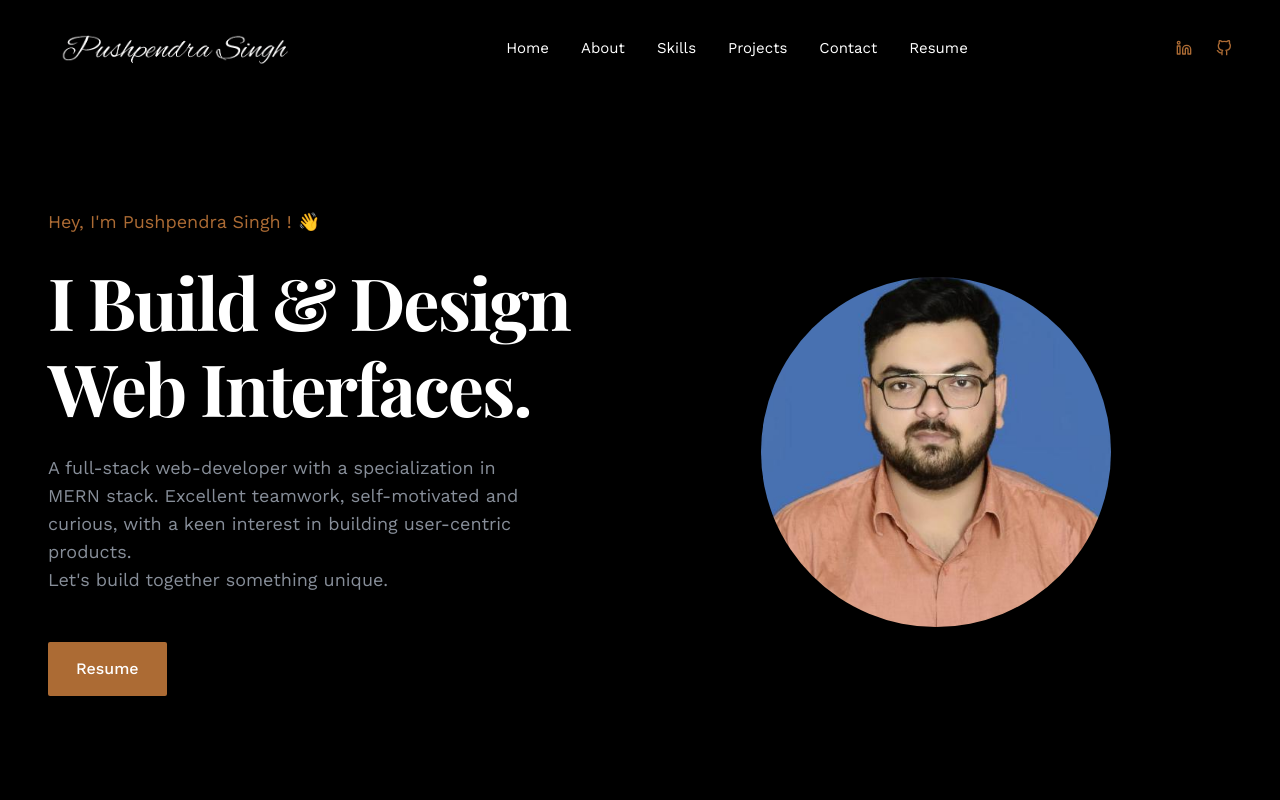
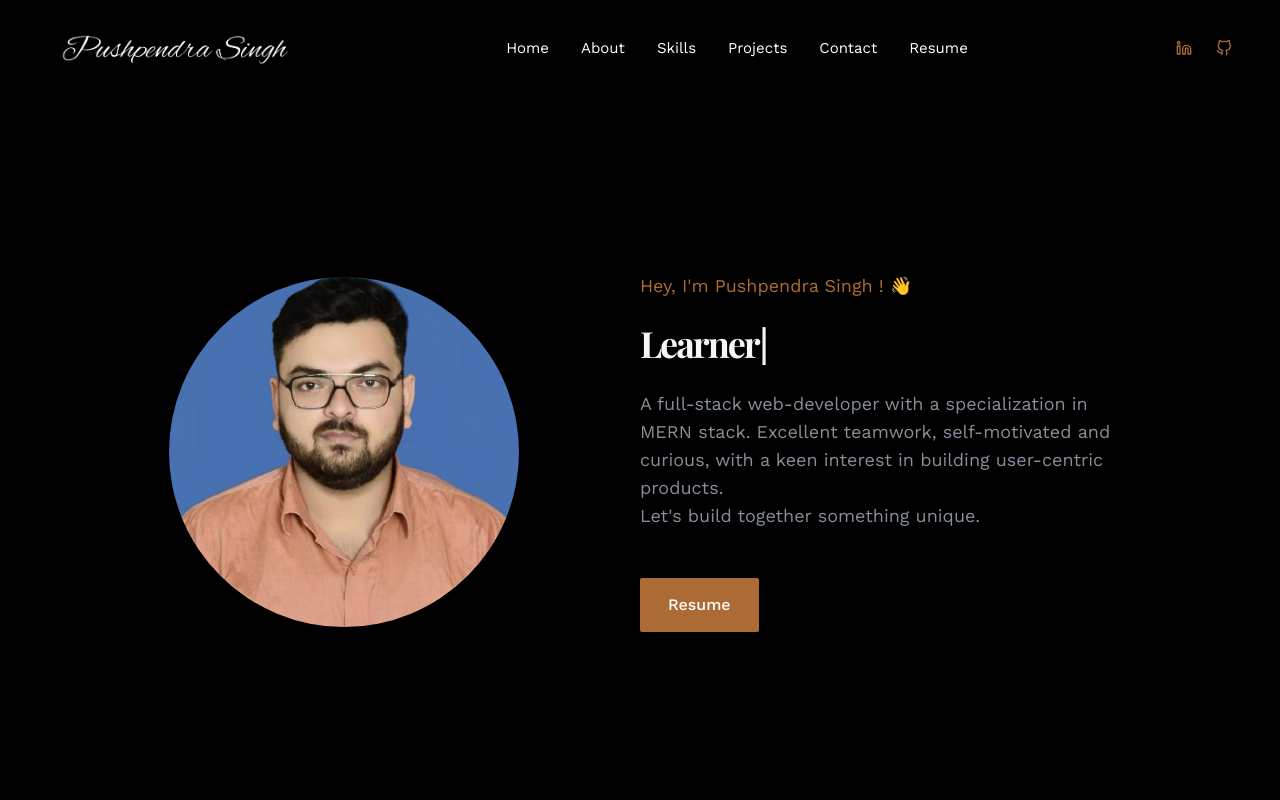
Before and after one commit to erpushpendrasingh/erpushpendrasingh.github.io, a React (Create React App) app: page / in a window 1280 px wide. Shown: the top 800 px of the page. Built offline with nearby package versions, Linux system fonts and the light colour scheme; a web font is replaced by a local one.

Commit message:
make changes

```diff
--- a/package.json
+++ b/package.json
@@ -13,6 +13,7 @@
           "react-github-calendar": "^3.4.0",
           "react-pdf": "^5.7.2",
           "react-scripts": "5.0.0",
+          "typewriter-effect": "^2.19.0",
           "web-vitals": "^2.1.4"
      },
      "scripts": {
--- a/src/components/About.js
+++ b/src/components/About.js
@@ -2,7 +2,7 @@ import React from "react";
 import { Link } from "react-scroll";
 
 // import img
-import Image from "../assets/img/Aboutimg.png";
+import Image from "../assets/img/img.gif";
 import { navigation } from "./../data";
 
 const About = () => {
@@ -11,12 +11,6 @@ const About = () => {
           <section className="section bg-black" id="about">
                <div className="container mx-auto">
                     <div className="flex flex-col xl:flex-row gap-24">
-                         <img
-                              style={{ margin: "auto" }}
-                              className="object-cover h-full w-[500px] md:mx-auto lg:mx-0 rounded-2xl"
-                              src={Image}
-                              alt=""
-                         />
                          <div className="flex flex-col items-center text-center lg:items-start lg:text-left">
                               <div className="flex flex-col">
                                    <h2 className="text-3xl lg:text-4xl font-medium lg:font-extrabold mb-3 before:content-about relative before:absolute before:opacity-40 before:-top-[2rem] before:hidden before:lg:block">
@@ -46,12 +40,13 @@ const About = () => {
                                         <br />
                                    </p>
                               </div>
-                              {/* <a href={navigation[3].href}  >
-           <button className='btn btn-md bg-accent hover:bg-secondary-hover transition-all'>
-              Contact me
-            </button>
-           </a> */}
                          </div>
+                         <img
+                              style={{ margin: "auto" }}
+                              className="object-cover h-full w-[500px] md:mx-auto lg:mx-0 rounded-2xl"
+                              src={Image}
+                              alt=""
+                         />
                     </div>
                </div>
           </section>
--- a/src/components/Hero.js
+++ b/src/components/Hero.js
@@ -4,6 +4,7 @@ import { Link } from "react-scroll";
 // import woman image
 import pushpendra from "../assets/img/pushpendra.jpg";
 import contact from "./Contact";
+import { TypingTitle } from "./TypingTitle";
 
 const Hero = () => {
      return (
@@ -13,38 +14,6 @@ const Hero = () => {
           >
                <div className="container mx-auto h-full">
                     <div className="flex items-center h-full pt-8">
-                         <div className="flex-1 flex flex-col items-center lg:items-start">
-                              <p className="text-lg text-accent text-md mb-[22px]">
-                                   Hey, I'm Pushpendra Singh ! 👋
-                              </p>
-                              <h1 className="text-4xl leading-[44px] md:text-5xl md:leading-tight lg:text-7xl lg:leading-[1.2] font-bold md:tracking-[-2px]">
-                                   I Build & Design <br /> Web Interfaces.
-                              </h1>
-                              <p className="pt-4 pb-8 md:pt-6 md:pb-12 max-w-[480px] text-lg text-center lg:text-left">
-                                   A full-stack web-developer with a
-                                   specialization in MERN stack. Excellent
-                                   teamwork, self-motivated and curious, with a
-                                   keen interest in building user-centric
-                                   products.
-                                   <br />
-                                   Let's build together something unique.
-                              </p>
-                              <div className="grid gap-2">
-                                   {/* <a href="Contact"><button className='btn btn-md bg-accent hover:bg-secondary-hover md:btn-lg transition-all box-border'>
-              Work with me
-            </button></a> */}
-
-                                   <a
-                                        href="https://drive.google.com/file/d/1PuE0ZAPYxVaSjD4TX9qDjwuPtnJPThJX/view?usp=sharing"
-                                        target={"_blank"}
-                                        rel="noreferrer"
-                                   >
-                                        <button className="btn btn-md bg-accent hover:bg-secondary-hover md:btn-lg transition-all m-auto">
-                                             Resume
-                                        </button>
-                                   </a>
-                              </div>
-                         </div>
                          <div className="top lg:flex flex-1 justify-end items-end h-full">
                               <img
                                    style={{
@@ -57,6 +26,34 @@ const Hero = () => {
                                    alt=""
                               />
                          </div>
+                         <div className="flex-1 flex flex-col items-center lg:items-start">
+                              <p className="text-lg text-accent text-md mb-[22px]">
+                                   Hey, I'm Pushpendra Singh ! 👋
+                              </p>
+                              <h1 className="text-l leading-[20px] md:text-2xl md:leading-tight lg:text-4xl lg:leading-[1.2] font-bold md:tracking-[-2px]">
+                                   <TypingTitle />
+                              </h1>
+                              <p className="pt-4 pb-8 md:pt-6 md:pb-12 max-w-[480px] text-lg text-center lg:text-left">
+                                   A full-stack web-developer with a
+                                   specialization in MERN stack. Excellent
+                                   teamwork, self-motivated and curious, with a
+                                   keen interest in building user-centric
+                                   products.
+                                   <br />
+                                   Let's build together something unique.
+                              </p>
+                              <div className="grid gap-2">
+                                   <a
+                                        href="https://drive.google.com/file/d/1PuE0ZAPYxVaSjD4TX9qDjwuPtnJPThJX/view?usp=sharing"
+                                        target={"_blank"}
+                                        rel="noreferrer"
+                                   >
+                                        <button className="btn btn-md bg-accent hover:bg-secondary-hover md:btn-lg transition-all m-auto">
+                                             Resume
+                                        </button>
+                                   </a>
+                              </div>
+                         </div>
                     </div>
                </div>
           </section>
--- /dev/null
+++ b/src/components/TypingTitle.js
@@ -0,0 +1,26 @@
+import React from "react";
+import Typewriter from "typewriter-effect";
+
+const TypingTitle = () => {
+     return (
+          <>
+               <div className="sub" style={{ color: "#F6F6F6" }}>
+                    <Typewriter
+                         options={{
+                              strings: [
+                                   "Full Stack Web Developer",
+                                   "Learner",
+                                   "ReactJS Developer",
+                                   "Front End Developer",
+                              ],
+                              autoStart: true,
+                              loop: true,
+                              delay: 60,
+                         }}
+                    />
+               </div>
+          </>
+     );
+};
+
+export { TypingTitle };
```
Also changed, not shown: src/assets/img/img.gif (added), 1 other file (tests, documents, lock files or other folders).
